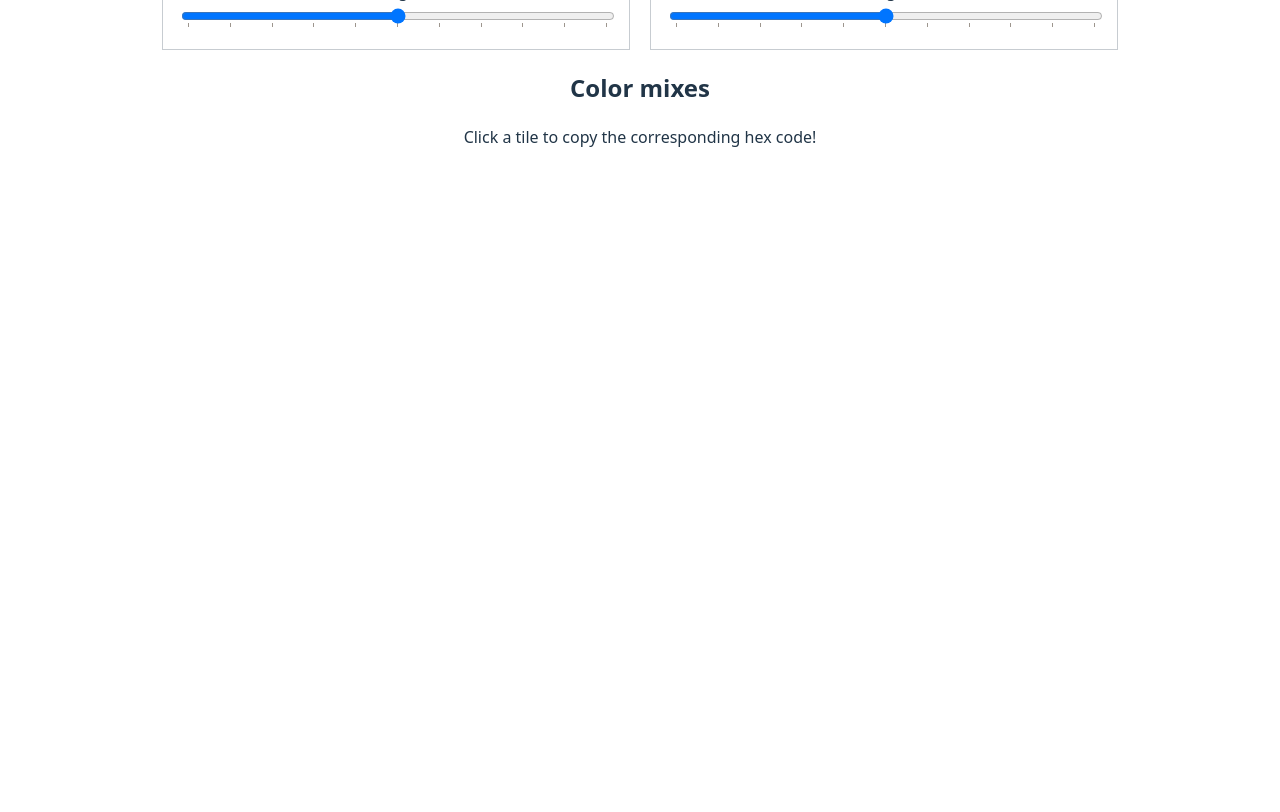
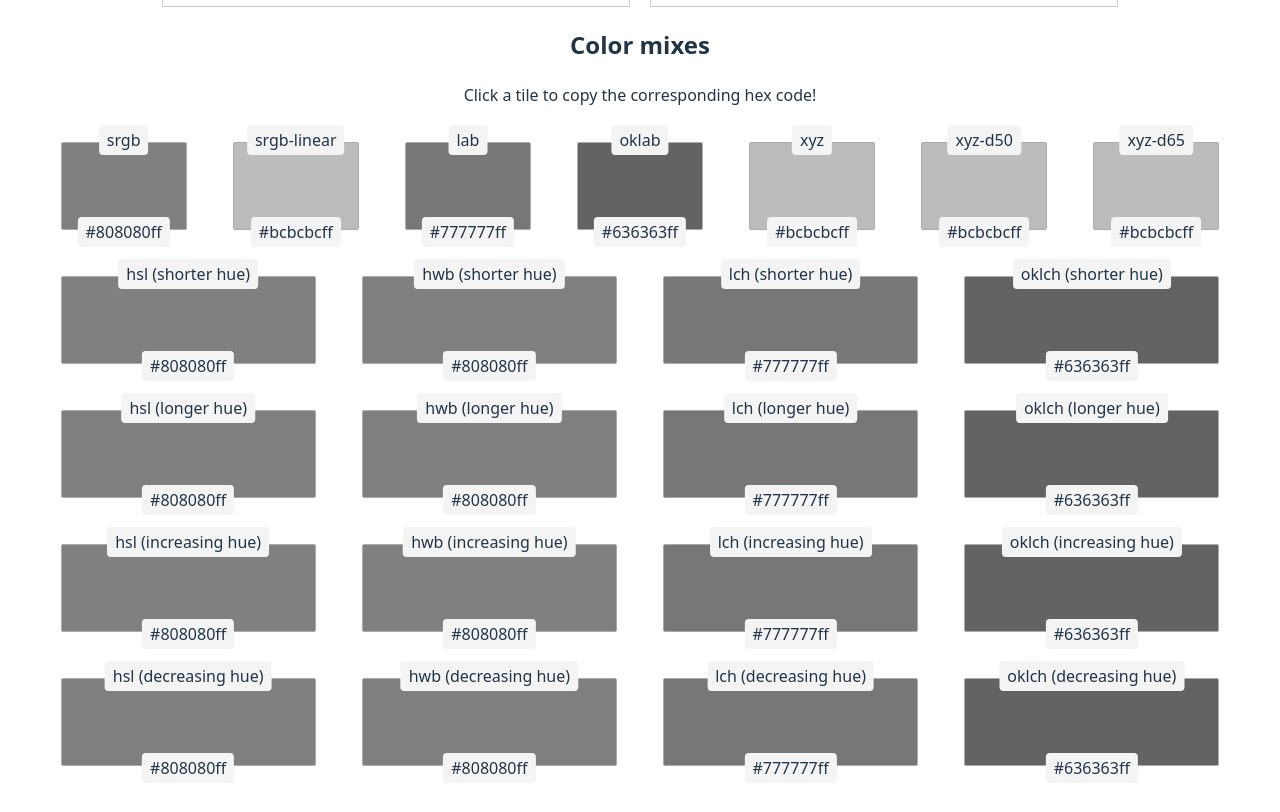
Before and after one commit to wovenstarlight/color-mixer, a React (Vite) app: page / in a window 1280 px wide. Shown: the part 560-1372 px from the top of the page. Before the commit the page ends 800 px from the top, so only its background shows below. Built offline with nearby package versions, Linux system fonts and the light colour scheme.

Commit message:
Add/style grid of mixed colors

```diff
--- a/src/App.tsx
+++ b/src/App.tsx
@@ -1,6 +1,7 @@
 import { createContext, useState } from "react";
 import "./styles/App.css";
 import ColorPicker from "./components/ColorPicker";
+import MixGrid from "./components/MixGrid";
 import { Color } from "./definitions";
 
 export const ColorContext = createContext<Color[]>([]);
@@ -50,7 +51,7 @@ function App() {
 			<section id="mixes">
 				<h2>Color mixes</h2>
 				<p>Click a tile to copy the corresponding hex code!</p>
-				{/* TODO */}
+				<MixGrid />
 			</section>
 		</ColorContext.Provider>
 	)
--- /dev/null
+++ b/src/components/MixGrid.tsx
@@ -0,0 +1,56 @@
+import { CSSProperties, useContext } from "react";
+import MixTile from "./MixTile";
+import { buildColor } from "../utils/colorParsers";
+import "../styles/MixGrid.css";
+import { ColorContext } from "../App";
+
+/** A grid of various mixed color tiles. */
+export default function MixGrid() {
+	const [color1, color2] = useContext(ColorContext);
+
+	return (
+		<div
+			id="mixgrid"
+			style={{
+				"--color1": buildColor(color1.color, color1.opacity),
+				"--strength1": `${color1.strength}%`,
+				"--color2": buildColor(color2.color, color2.opacity),
+				"--strength2": `${color2.strength}%`,
+			} as CSSProperties}
+		>
+			<div className="mixflat">
+				<MixTile space="srgb" />
+				<MixTile space="srgb-linear" />
+				<MixTile space="lab" />
+				<MixTile space="oklab" />
+				<MixTile space="xyz" />
+				<MixTile space="xyz-d50" />
+				<MixTile space="xyz-d65" />
+			</div>
+			<div className="mixstack">
+				<MixTile space="hsl" interpolation="shorter hue" />
+				<MixTile space="hsl" interpolation="longer hue" />
+				<MixTile space="hsl" interpolation="increasing hue" />
+				<MixTile space="hsl" interpolation="decreasing hue" />
+			</div>
+			<div className="mixstack">
+				<MixTile space="hwb" interpolation="shorter hue" />
+				<MixTile space="hwb" interpolation="longer hue" />
+				<MixTile space="hwb" interpolation="increasing hue" />
+				<MixTile space="hwb" interpolation="decreasing hue" />
+			</div>
+			<div className="mixstack">
+				<MixTile space="lch" interpolation="shorter hue" />
+				<MixTile space="lch" interpolation="longer hue" />
+				<MixTile space="lch" interpolation="increasing hue" />
+				<MixTile space="lch" interpolation="decreasing hue" />
+			</div>
+			<div className="mixstack">
+				<MixTile space="oklch" interpolation="shorter hue" />
+				<MixTile space="oklch" interpolation="longer hue" />
+				<MixTile space="oklch" interpolation="increasing hue" />
+				<MixTile space="oklch" interpolation="decreasing hue" />
+			</div>
+		</div>
+	);
+}
--- /dev/null
+++ b/src/styles/MixGrid.css
@@ -0,0 +1,26 @@
+#mixgrid {
+	padding: 1em min(3em, 2vw);
+}
+
+#mixgrid, .mixflat, .mixstack {
+	display: flex;
+	flex-wrap: wrap;
+	gap: 2.5em;
+}
+
+.mixstack {
+	flex-direction: column;
+}
+
+.mixflat, .mixstack {
+	flex-grow: 1;
+
+	.colortile {
+		min-width: 8em;
+		flex-grow: 1;
+
+		.flat {
+			min-height: 5.5em;
+		}
+	}
+}
```
